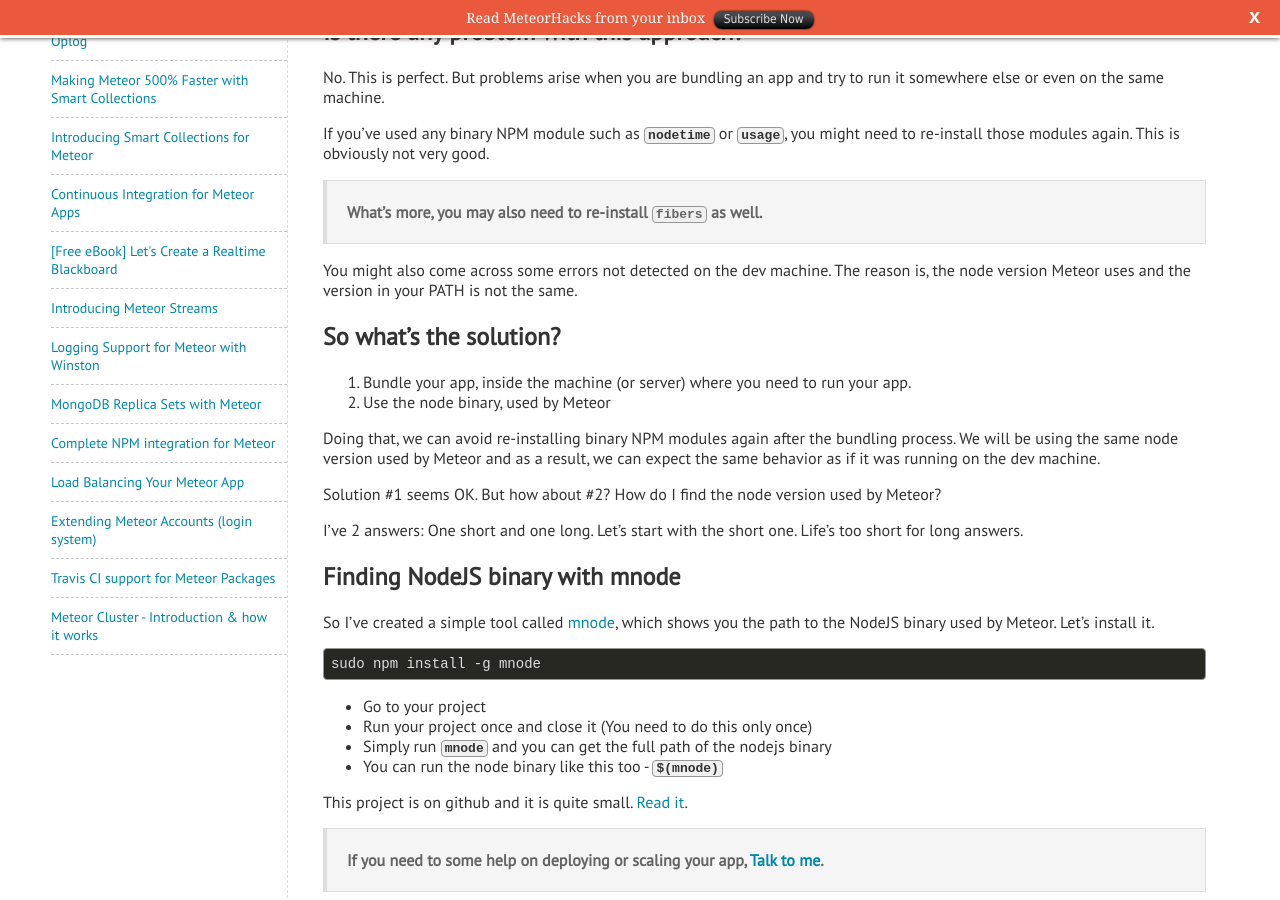
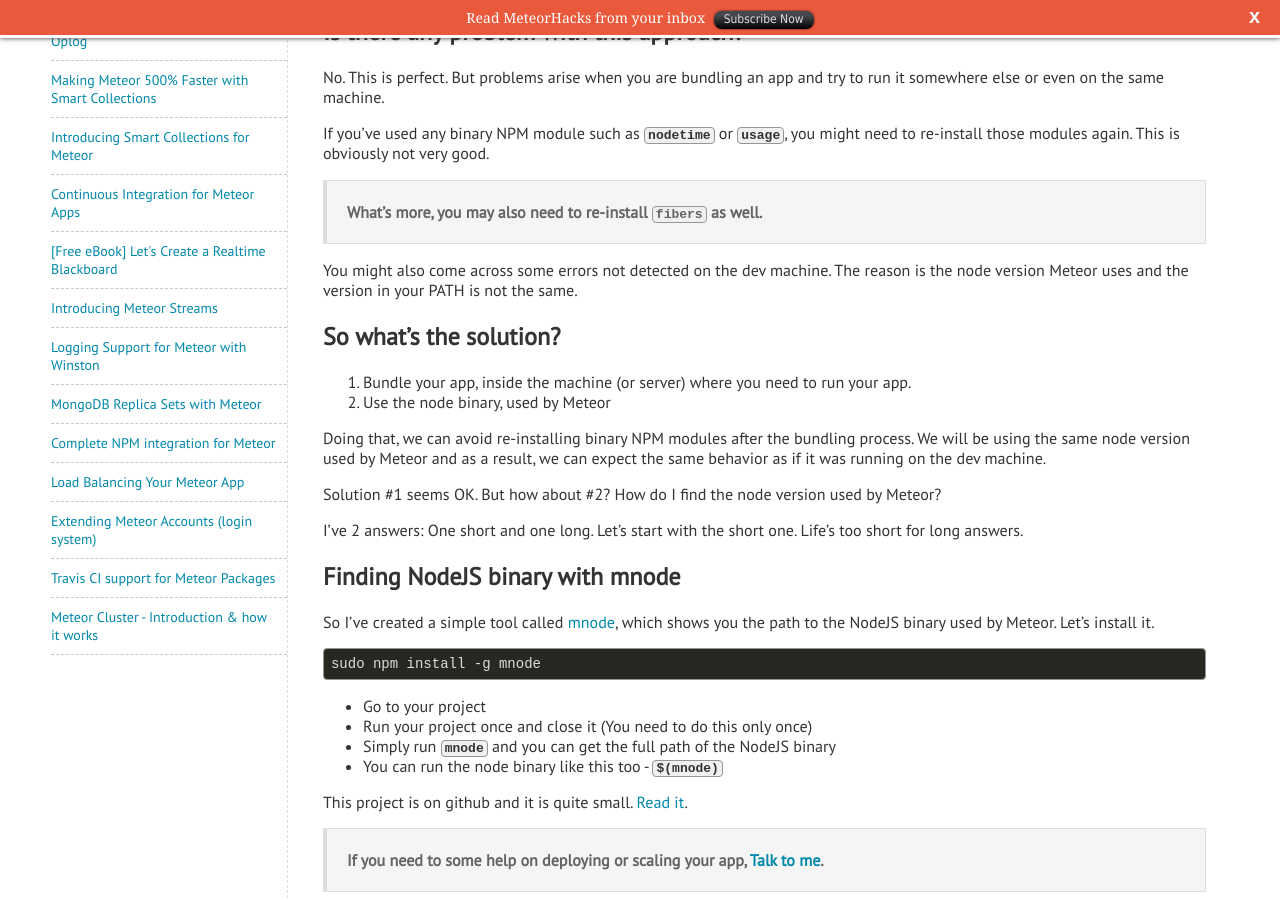
Before and after one commit to meteorhacks/meteorhacks.github.io, a Jekyll site: the page built from _posts/2013-08-09-how-meteor-uses-node.md, in a window 1280 px wide and 900 px high, scrolled down 413 px. Built offline with Jekyll 4.4.1, drawn with Linux system fonts in a browser that asks for light colours; some web fonts are replaced; comment, search, counter and statistics services are not loaded.

Commit message:
Did some edits
Did some edits to the syntax and style.

```diff
--- a/_posts/2013-08-09-how-meteor-uses-node.md
+++ b/_posts/2013-08-09-how-meteor-uses-node.md
@@ -19,14 +19,14 @@
 
 > What's more, you may also need to re-install `fibers` as well.
 
-You might also come across some errors not detected on the dev machine. The reason is, the node version Meteor uses and the version in your PATH is not the same.
+You might also come across some errors not detected on the dev machine. The reason is the node version Meteor uses and the version in your PATH is not the same.
 
 ## So what's the solution?
 
 1. Bundle your app, inside the machine (or server) where you need to run your app.
 2. Use the node binary, used by Meteor
 
-Doing that, we can avoid re-installing binary NPM modules again after the bundling process. We will be using the same node version used by Meteor and as a result, we can expect the same behavior as if it was running on the dev machine.
+Doing that, we can avoid re-installing binary NPM modules  after the bundling process. We will be using the same node version used by Meteor and as a result, we can expect the same behavior as if it was running on the dev machine.
 
 Solution #1 seems OK. But how about #2? How do I find the node version used by Meteor?
 
@@ -40,7 +40,7 @@
 
 * Go to your project
 * Run your project once and close it (You need to do this only once)
-* Simply run `mnode` and you can get the full path of the nodejs binary
+* Simply run `mnode` and you can get the full path of the NodeJS binary
 * You can run the node binary like this too - `$(mnode)`
 
 This project is on github and it is quite small. [Read it](https://github.com/arunoda/mnode/blob/master/index.js).
```
Also changed, not shown: other parts of _posts/2013-08-09-how-meteor-uses-node.md (+1 -1 lines).
